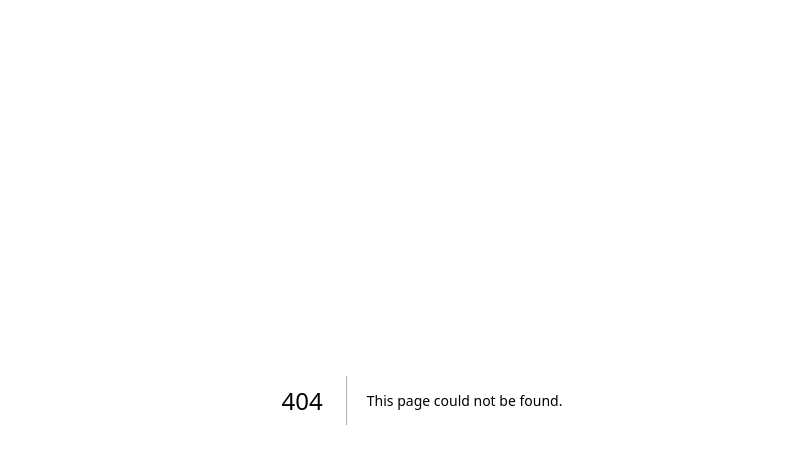
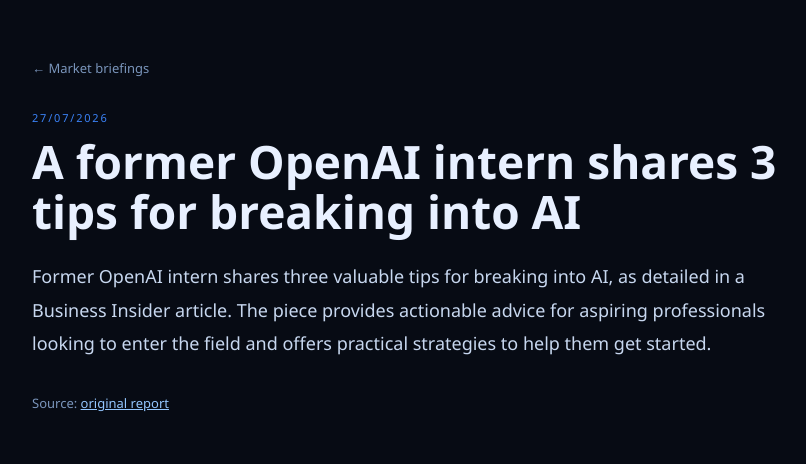
Before and after one commit to fxaroagi/fxaro, a Next.js app: page /blog/a-former-openai-intern-shares-3-tips-for-breaking-into-ai in a window 1280 px wide. Before the commit this address had no page. Shown: the top 464 px of the page, without its empty margins (218-1024 px from the left). Built offline with nearby package versions, Linux system fonts and the light colour scheme.

Commit message:
oracle: render published market briefings

```diff
--- /dev/null
+++ b/lib/oracle-posts.js
@@ -0,0 +1,45 @@
+import fs from 'fs';
+import path from 'path';
+
+const POSTS_DIR = path.join(process.cwd(), 'content', 'posts');
+
+function parseFrontmatter(raw) {
+  const match = raw.match(/^---\n([\s\S]*?)\n---\n?([\s\S]*)$/);
+  if (!match) return { meta: {}, content: raw };
+  const meta = {};
+  for (const line of match[1].split('\n')) {
+    const idx = line.indexOf(':');
+    if (idx === -1) continue;
+    const key = line.slice(0, idx).trim();
+    const value = line.slice(idx + 1).trim().replace(/^"|"$/g, '');
+    meta[key] = value;
+  }
+  return { meta, content: match[2].trim() };
+}
+
+export function getOraclePostSlugs() {
+  if (!fs.existsSync(POSTS_DIR)) return [];
+  return fs.readdirSync(POSTS_DIR)
+    .filter((name) => name.endsWith('.md'))
+    .map((name) => name.replace(/\.md$/, ''));
+}
+
+export function getOraclePost(slug) {
+  const file = path.join(POSTS_DIR, `${slug}.md`);
+  if (!fs.existsSync(file)) return null;
+  const parsed = parseFrontmatter(fs.readFileSync(file, 'utf8'));
+  return {
+    slug,
+    title: parsed.meta.title || slug.replace(/-/g, ' '),
+    date: parsed.meta.date || '',
+    source: parsed.meta.source || '',
+    content: parsed.content,
+  };
+}
+
+export function getOraclePosts() {
+  return getOraclePostSlugs()
+    .map(getOraclePost)
+    .filter(Boolean)
+    .sort((a, b) => String(b.date).localeCompare(String(a.date)));
+}
--- /dev/null
+++ b/pages/blog/[slug].js
@@ -0,0 +1,43 @@
+import Head from 'next/head';
+import Link from 'next/link';
+import { getOraclePost, getOraclePostSlugs } from '../../lib/oracle-posts';
+
+export async function getStaticPaths() {
+  return {
+    paths: getOraclePostSlugs().map((slug) => ({ params: { slug } })),
+    fallback: 'blocking',
+  };
+}
+
+export async function getStaticProps({ params }) {
+  const post = getOraclePost(params.slug);
+  if (!post) return { notFound: true };
+  return { props: { post } };
+}
+
+export default function BlogPost({ post }) {
+  return (
+    <>
+      <Head>
+        <title>{post.title} | FXARO</title>
+        <meta name="description" content={post.content.slice(0, 155)} />
+        <link rel="canonical" href={`https://fxaro.com/blog/${post.slug}`} />
+      </Head>
+      <main style={{ minHeight: '100vh', background: '#070b14', color: '#e8f0ff', padding: '56px 24px', fontFamily: 'DM Sans, Segoe UI, sans-serif' }}>
+        <article style={{ maxWidth: 780, margin: '0 auto' }}>
+          <Link href="/blog" style={{ color: '#7a95bb', textDecoration: 'none', fontSize: 13 }}>← Market briefings</Link>
+          <p style={{ marginTop: 32, color: '#3b82f6', fontSize: 11, letterSpacing: 1.8, textTransform: 'uppercase' }}>
+            {post.date ? new Date(post.date).toLocaleDateString('en-GB') : 'FXARO briefing'}
+          </p>
+          <h1 style={{ margin: '12px 0 24px', fontSize: 46, lineHeight: 1.08 }}>{post.title}</h1>
+          <div style={{ color: '#c7d7ef', fontSize: 18, lineHeight: 1.85, whiteSpace: 'pre-wrap' }}>{post.content}</div>
+          {post.source ? (
+            <p style={{ marginTop: 34, fontSize: 13, color: '#7a95bb' }}>
+              Source: <a href={post.source} style={{ color: '#93c5fd' }} rel="nofollow noopener noreferrer">original report</a>
+            </p>
+          ) : null}
+        </article>
+      </main>
+    </>
+  );
+}
--- /dev/null
+++ b/pages/blog/index.js
@@ -0,0 +1,32 @@
+import Head from 'next/head';
+import Link from 'next/link';
+import { getOraclePosts } from '../../lib/oracle-posts';
+
+export async function getStaticProps() {
+  return { props: { posts: getOraclePosts() } };
+}
+
+export default function BlogIndex({ posts }) {
+  return (
+    <>
+      <Head>
+        <title>FXARO Market Briefings</title>
+        <meta name="description" content="Verified FXARO market briefings and trading news analysis." />
+      </Head>
+      <main style={{ minHeight: '100vh', background: '#070b14', color: '#e8f0ff', padding: '56px 24px', fontFamily: 'DM Sans, Segoe UI, sans-serif' }}>
+        <div style={{ maxWidth: 980, margin: '0 auto' }}>
+          <Link href="/" style={{ color: '#7a95bb', textDecoration: 'none', fontSize: 13 }}>← FXARO</Link>
+          <h1 style={{ marginTop: 28, fontSize: 44, lineHeight: 1.05 }}>Market briefings</h1>
+          <div style={{ marginTop: 34, display: 'grid', gap: 16 }}>
+            {posts.map((post) => (
+              <Link key={post.slug} href={`/blog/${post.slug}`} style={{ display: 'block', padding: 22, border: '1px solid #1a2744', borderRadius: 12, background: '#0d1424', color: '#e8f0ff', textDecoration: 'none' }}>
+                <div style={{ color: '#3b82f6', fontSize: 11, letterSpacing: 1.8, textTransform: 'uppercase' }}>{post.date ? new Date(post.date).toLocaleDateString('en-GB') : 'FXARO'}</div>
+                <h2 style={{ margin: '10px 0 0', fontSize: 24 }}>{post.title}</h2>
+              </Link>
+            ))}
+          </div>
+        </div>
+      </main>
+    </>
+  );
+}
```
